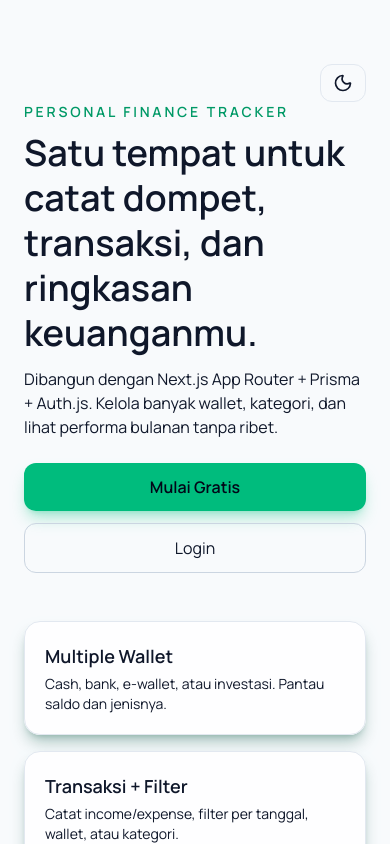
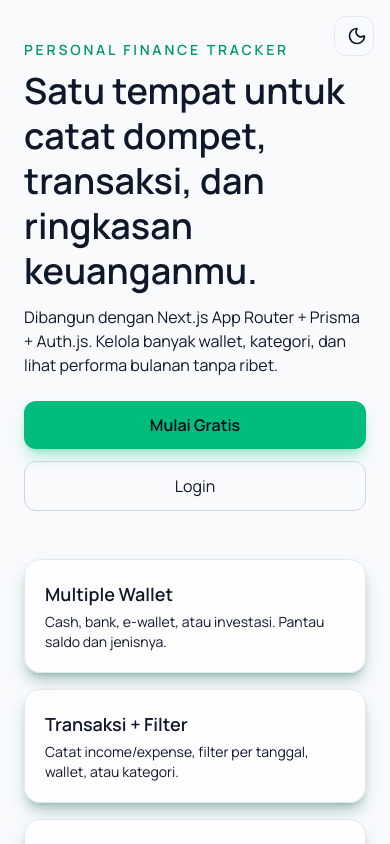
Before and after one commit to muhtegaralfikri/nextjs-finance-tracker, a Next.js app: page / in a window 390 px wide. Shown: the top 844 px of the page. Built offline with nearby package versions, Linux system fonts and the light colour scheme.

Commit message:
fix naikkan posisi teks /

```diff
--- a/app/page.tsx
+++ b/app/page.tsx
@@ -6,9 +6,9 @@ export default function Home() {
       className="relative min-h-screen overflow-hidden"
       style={{ background: "var(--bg-app)", color: "var(--text-primary)" }}
     >
-      <div className="relative mx-auto max-w-5xl px-6 py-16">
-        <div className="flex justify-end">
-          <ThemeToggle />
+      <div className="relative mx-auto max-w-5xl px-6 py-10 sm:py-16">
+        <div className="absolute right-4 top-4 sm:static sm:flex sm:justify-end">
+          <ThemeToggle className="h-10 w-10 sm:h-auto sm:w-auto" />
         </div>
         <header className="flex flex-col gap-6 md:flex-row md:items-center md:justify-between">
           <div>
```
